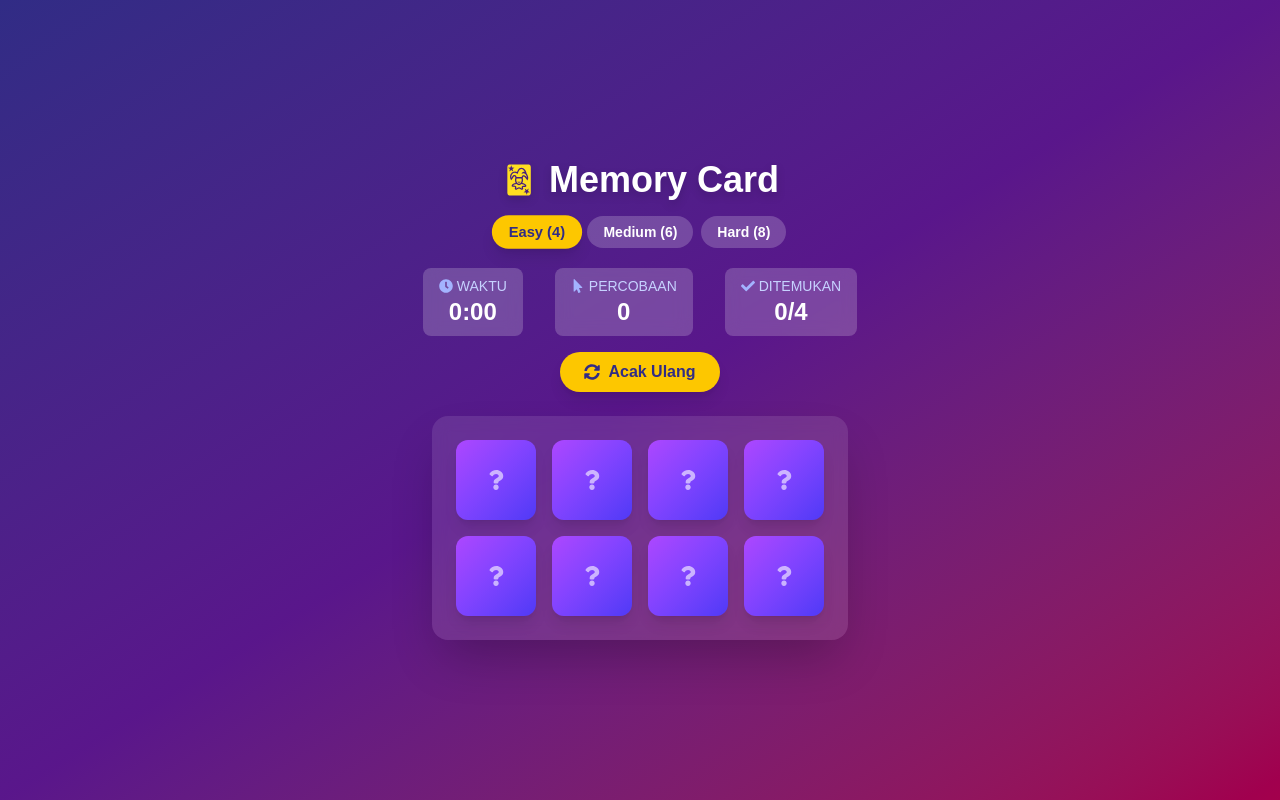
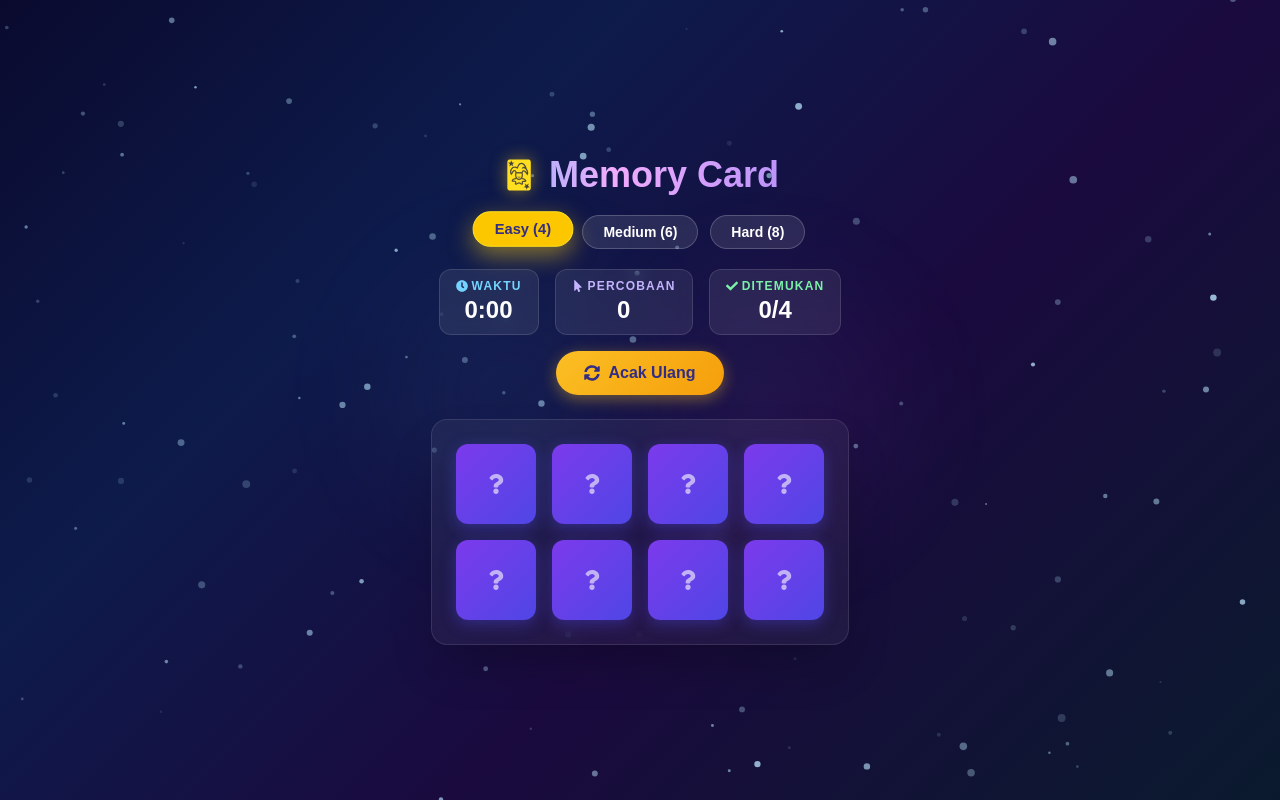
Before and after one commit to Soheee1/UGD4_C_2916, a Next.js app: page / in a window 1280 px wide. Built offline with nearby package versions, Linux system fonts and the light colour scheme.

Commit message:
Updating Game
Updating UI and Adding Feature

```diff
--- a/src/app/globals.css
+++ b/src/app/globals.css
@@ -1,8 +1,8 @@
 @import "tailwindcss";
 
 :root {
-  --background: #ffffff;
-  --foreground: #171717;
+  --background: #0a0a1a;
+  --foreground: #e2e8f0;
 }
 
 @theme inline {
@@ -16,22 +16,153 @@ body {
   background: var(--background);
   color: var(--foreground);
   font-family: Arial, Helvetica, sans-serif;
+  overflow-x: hidden;
+}
+
+#snow-canvas {
+  position: fixed;
+  top: 0; left: 0;
+  width: 100%; height: 100%;
+  pointer-events: none;
+  z-index: 0;
+}
+
+.title-gradient {
+  background: linear-gradient(90deg, #a78bfa, #38bdf8, #f0abfc, #a78bfa);
+  background-size: 300% 100%;
+  -webkit-background-clip: text;
+  -webkit-text-fill-color: transparent;
+  background-clip: text;
+  animation: title-flow 4s ease-in-out infinite;
+  display: inline-block;
+  transition: letter-spacing 0.4s ease, transform 0.4s ease;
+}
+
+.title-gradient:hover {
+  letter-spacing: 0.08em;
+  transform: translateY(-3px);
+}
+
+@keyframes title-flow {
+  0%, 100% { background-position: 0% 50%; }
+  50%       { background-position: 100% 50%; }
+}
+
+.btn-levitate {
+  transition: transform 0.25s cubic-bezier(.34,1.56,.64,1), box-shadow 0.25s ease;
+}
+.btn-levitate:hover {
+  transform: translateY(-5px) scale(1.06);
+  box-shadow: 0 12px 28px rgba(250,204,21,0.45);
+}
+.btn-levitate:active {
+  transform: translateY(-2px) scale(0.98);
+}
+
+.btn-diff {
+  transition: transform 0.25s cubic-bezier(.34,1.56,.64,1), box-shadow 0.25s ease;
+}
+.btn-diff:hover {
+  transform: translateY(-4px) scale(1.08);
+  box-shadow: 0 8px 20px rgba(167,139,250,0.5);
+}
+.btn-diff:active {
+  transform: translateY(-1px) scale(0.97);
+}
+.btn-diff.active {
+  transform: translateY(-3px) scale(1.05);
+  box-shadow: 0 8px 22px rgba(250,204,21,0.5);
+}
+
+.card-scene {
+  perspective: 800px;
+  width: 5rem;
+  height: 5rem;
+}
+
+.card-inner {
+  width: 100%; height: 100%;
+  position: relative;
+  transform-style: preserve-3d;
+  transition: transform 0.5s cubic-bezier(.4,0,.2,1);
+}
+
+.card-inner.flipped {
+  transform: rotateY(180deg);
+}
+
+.card-front, .card-back {
+  position: absolute;
+  inset: 0;
+  backface-visibility: hidden;
+  border-radius: 0.75rem;
+  display: flex;
+  align-items: center;
+  justify-content: center;
+}
+
+.card-front {
+  background: linear-gradient(135deg, #7c3aed, #4f46e5);
+  box-shadow: 0 4px 15px rgba(79,70,229,0.4);
+  cursor: pointer;
+  transition: transform 0.2s ease, box-shadow 0.2s ease;
+}
+.card-front:hover {
+  transform: scale(1.08);
+  box-shadow: 0 8px 25px rgba(79,70,229,0.6);
+}
+
+.card-back {
+  background: white;
+  transform: rotateY(180deg);
+  box-shadow: 0 4px 15px rgba(0,0,0,0.2);
+}
+
+@keyframes matched-glow {
+  0%   { box-shadow: 0 0 0px rgba(74,222,128,0); }
+  40%  { box-shadow: 0 0 30px 8px rgba(74,222,128,0.9), 0 0 60px 16px rgba(74,222,128,0.4); }
+  100% { box-shadow: 0 0 10px 2px rgba(74,222,128,0.3); }
+}
+
+.card-matched .card-back {
+  animation: matched-glow 0.8s ease-out forwards;
+  ring: 2px solid #4ade80;
+  opacity: 0.85;
+}
+
+@keyframes wrong-shake {
+  0%   { transform: rotateY(180deg) translateX(0); }
+  20%  { transform: rotateY(180deg) translateX(-6px); }
+  40%  { transform: rotateY(180deg) translateX(6px); }
+  60%  { transform: rotateY(180deg) translateX(-4px); }
+  80%  { transform: rotateY(180deg) translateX(4px); }
+  100% { transform: rotateY(180deg) translateX(0); }
+}
+
+@keyframes wrong-fadeup {
+  0%   { opacity: 1; transform: rotateY(180deg) translateY(0); }
+  60%  { opacity: 0.6; transform: rotateY(180deg) translateY(-8px); }
+  100% { opacity: 1; transform: rotateY(180deg) translateY(0); }
+}
+
+.card-wrong .card-back {
+  animation: wrong-fadeup 0.7s ease-out forwards;
+  background: #fef2f2;
 }
 
 @keyframes bounce-once {
-  0% {
-    transform: scale(0.8);
-  }
-
-  50% {
-    transform : scale(1.15);
-  }
-
-  100% {
-    transform: scale(1);
-  }
+  0%   { transform: scale(0.6); }
+  60%  { transform: scale(1.2); }
+  100% { transform: scale(1); }
+}
+.animate-bounce-once {
+  animation: bounce-once 0.4s cubic-bezier(.34,1.56,.64,1);
 }
 
-.animate-bounce-once {
-  animation: bounce-once 0.3s ease-out
+@keyframes win-pulse {
+  0%, 100% { opacity: 1; transform: scale(1); }
+  50%       { opacity: 0.8; transform: scale(1.04); }
 }
+.animate-win {
+  animation: win-pulse 1.2s ease-in-out infinite;
+}
--- a/src/app/page.js
+++ b/src/app/page.js
@@ -3,25 +3,26 @@
 import React, { useState, useEffect, useRef } from "react";
 import GameBoard from "@/components/GameBoard";
 import ScoreBoard from "@/components/ScoreBoard";
+import SnowCanvas from "@/components/Snowcanvas";
 
 import { GiCardJoker } from 'react-icons/gi';
 import { FaAppleAlt, FaLemon, FaHeart, FaStar, FaWater, FaBolt, FaSnowflake, FaCloud } from "react-icons/fa";
 
 const ICONS = [
-  { icon: FaAppleAlt, color: '#ef4444' },
-  { icon: FaLemon, color: '#eab308' },
-  { icon: FaHeart, color: '#ec4899' },
-  { icon: FaStar, color: '#f97316' },
-  { icon: FaWater, color: '#2b65ec' },
-  { icon: FaBolt, color: '#facc15' },
+  { icon: FaAppleAlt,  color: '#ef4444' },
+  { icon: FaLemon,     color: '#eab308' },
+  { icon: FaHeart,     color: '#ec4899' },
+  { icon: FaStar,      color: '#f97316' },
+  { icon: FaWater,     color: '#2b65ec' },
+  { icon: FaBolt,      color: '#facc15' },
   { icon: FaSnowflake, color: '#38bdf8' },
-  { icon: FaCloud, color: '#a5b4fc' },
+  { icon: FaCloud,     color: '#a5b4fc' },
 ];
 
 const DIFFICULTY = {
-  Easy: { pairs: 4 },
+  Easy:   { pairs: 4 },
   Medium: { pairs: 6 },
-  Hard: { pairs: 8 },
+  Hard:   { pairs: 8 },
 };
 
 const shuffleArray = (array) => {
@@ -36,7 +37,7 @@ const shuffleArray = (array) => {
 const createCards = (pairs) => {
   const selected = ICONS.slice(0, pairs);
   const paired = selected.flatMap((item, index) => [
-    { id: index * 2, icon: item.icon, color: item.color, pairId: index },
+    { id: index * 2,     icon: item.icon, color: item.color, pairId: index },
     { id: index * 2 + 1, icon: item.icon, color: item.color, pairId: index },
   ]);
   return shuffleArray(paired);
@@ -53,6 +54,7 @@ export default function Home() {
   const [cards, setCards] = useState(() => createCards(4));
   const [flippedCards, setFlippedCards] = useState([]);
   const [matchedCards, setMatchedCards] = useState([]);
+  const [wrongCards, setWrongCards] = useState([]);
   const [moves, setMoves] = useState(0);
   const [time, setTime] = useState(0);
   const [isRunning, setIsRunning] = useState(false);
@@ -74,27 +76,40 @@ export default function Home() {
     }
   }, [matchedCards, difficulty]);
 
+  const cardsRef = useRef(cards);
+
+  useEffect(() => {
+    cardsRef.current = cards;
+  }, [cards]);
+
   useEffect(() => {
   if (flippedCards.length === 2) {
     const [firstId, secondId] = flippedCards;
     const firstCard = cards.find(c => c.id === firstId);
     const secondCard = cards.find(c => c.id === secondId);
 
+    if (!firstCard || !secondCard) return;
+
     setMoves(prev => prev + 1);
 
     if (firstCard.pairId === secondCard.pairId) {
+      setWrongCards([]);
       setMatchedCards(prev => [...prev, firstId, secondId]);
       setFlippedCards([]);
     } else {
-        const t = setTimeout(() => setFlippedCards([]), 800);
+      setWrongCards([firstId, secondId]);
+      const t = setTimeout(() => {
+        setFlippedCards([]);
+        setWrongCards([]);
+      }, 900);
       return () => clearTimeout(t);
     }
   }
-  }, [flippedCards, cards]);
+}, [flippedCards]);
 
   const handleCardFlip = (id) => {
     if (!isRunning) setIsRunning(true);
-    if (flippedCards.length < 2 && !flippedCards.includes(id)) {
+    if (flippedCards.length < 2 && !flippedCards.includes(id) && !matchedCards.includes(id)) {
       setFlippedCards(prev => [...prev, id]);
     }
   };
@@ -104,6 +119,7 @@ export default function Home() {
     setCards(createCards(DIFFICULTY[level].pairs));
     setFlippedCards([]);
     setMatchedCards([]);
+    setWrongCards([]);
     setMoves(0);
     setTime(0);
     setIsRunning(false);
@@ -117,24 +133,32 @@ export default function Home() {
   const totalPairs = DIFFICULTY[difficulty].pairs;
   const isGameComplete = matchedCards.length / 2 === totalPairs;
 
-  const gridCols = difficulty === 'Hard' ? 4 : 4;
+  return (
+    <div className="relative min-h-screen flex flex-col items-center justify-center p-4"
+      style={{ background: 'linear-gradient(135deg, #0a0a2e 0%, #0d1b4b 30%, #1a0a3e 60%, #0a1a2e 100%)' }}
+    >
+      <SnowCanvas />
 
-  return (
-    <div className="min-h-screen flex flex-col items-center justify-center bg-gradient-to-br from-indigo-900 via-purple-900 to-pink-800 p-4">
-      <h1 className="text-4xl font-bold mb-4 text-white drop-shadow-lg flex items-center gap-3">
-        <GiCardJoker className="text-yellow-300 text-4xl" />
-        Memory Card
+      <div className="fixed top-1/4 left-1/4 w-96 h-96 rounded-full pointer-events-none"
+        style={{ background: 'radial-gradient(circle, rgba(56,189,248,0.08) 0%, transparent 70%)', filter: 'blur(40px)' }} />
+      <div className="fixed bottom-1/4 right-1/4 w-96 h-96 rounded-full pointer-events-none"
+        style={{ background: 'radial-gradient(circle, rgba(167,139,250,0.08) 0%, transparent 70%)', filter: 'blur(40px)' }} />
+
+      <div className="relative z-10 flex flex-col items-center">
+        <h1 className="text-4xl font-bold mb-5 flex items-center gap-3">
+          <GiCardJoker className="text-yellow-300 text-4xl drop-shadow-lg" style={{ filter: 'drop-shadow(0 0 8px rgba(250,204,21,0.6))' }} />
+          <span className="title-gradient cursor-default">Memory Card</span>
         </h1>
 
-      <div className="flex gap-2 mb-5">
+        <div className="flex gap-3 mb-5">
           {Object.keys(DIFFICULTY).map((level) => (
             <button
               key={level}
               onClick={() => handleDifficulty(level)}
-            className={`px-4 py-1.5 rounded-full font-semibold text-sm transition-all duration-200
+              className={`btn-diff px-5 py-1.5 rounded-full font-semibold text-sm border
                 ${difficulty === level
-                ? 'bg-yellow-400 text-indigo-900 shadow-lg scale-105'
-                : 'bg-white/20 text-white hover:bg-white/30'
+                  ? 'active bg-yellow-400 text-indigo-900 border-yellow-300'
+                  : 'bg-white/10 text-white border-white/20 hover:bg-white/20 hover:border-white/40'
                 }`}
             >
               {level} ({DIFFICULTY[level].pairs})
@@ -151,14 +175,18 @@ export default function Home() {
           isGameComplete={isGameComplete}
         />
 
-      <div className="bg-white/10 backdrop-blur-sm p-6 rounded-2xl shadow-2xl">
+        <div className="p-6 rounded-2xl shadow-2xl"
+          style={{ background: 'rgba(255,255,255,0.05)', backdropFilter: 'blur(12px)', border: '1px solid rgba(255,255,255,0.1)' }}
+        >
           <GameBoard
             cards={cards}
             flippedCards={flippedCards}
             matchedCards={matchedCards}
+            wrongCards={wrongCards}
             onFlip={handleCardFlip}
-          cols={gridCols}
+            cols={4}
           />
+        </div>
       </div>
     </div>
   );
--- a/src/components/Card.js
+++ b/src/components/Card.js
@@ -1,30 +1,48 @@
-import React from "react";
+'use client';
+
+import React, { useState, useEffect } from "react";
 import { FaQuestion } from 'react-icons/fa';
 
+function Card({ card, isFlipped, isMatched, isWrong, onFlip }) {
+  const [spinning, setSpinning] = useState(false);
 
-function Card ({card, isFlipped, isMatched, onFlip}) {
   const handleClick = () => {
-        if(!isFlipped && !isMatched) {
+    if (!isFlipped && !isMatched && !spinning) {
+      setSpinning(true);
       onFlip(card.id);
     }
   };
 
+  useEffect(() => {
+    if (spinning) {
+      const t = setTimeout(() => setSpinning(false), 600);
+      return () => clearTimeout(t);
+    }
+  }, [spinning]);
+
   const isOpen = isFlipped || isMatched;
   const IconComponent = card.icon;
 
-    const cardClass = `w-20 h-20 flex items-center justify-center text-3xl rounded-xl cursor-pointer select-none transition-all duration-300 transform
-    ${isOpen ? 'bg-white shadow-md scale-100' : 'bg-gradient-to-br from-purple-500 to-indigo-600 shadow-lg hover:scale-105 hover:shadow-xl'}
-    ${isMatched ? 'opacity-70 ring-2 ring-green-400' : ''} `;
+  let innerClass = 'card-inner';
+  if (isOpen)    innerClass += ' flipped';
+  if (isMatched) innerClass += ' card-matched';
+  if (isWrong && !isMatched)   innerClass += ' card-wrong';
 
   return (
-        <div onClick={handleClick} className={cardClass}>
-            {isOpen ? (
+    <div className="card-scene" onClick={handleClick}>
+      <div className={innerClass}>
+        <div className="card-front">
+          <FaQuestion className="text-white/60 text-xl" />
+        </div>
+
+        <div className="card-back"
+          style={isMatched ? { border: '2px solid #4ade80' } : isWrong ? { border: '2px solid #f87171' } : {}}
+        >
           <span className="animate-bounce-once">
-                    <IconComponent style = {{color: card.color}} />
+            <IconComponent style={{ color: card.color, fontSize: '1.8rem' }} />
           </span>
-            ) : (
-                <FaQuestion className="text-white/60 text-xl" />
-            )}
+        </div>
+      </div>
     </div>
   );
 }
--- a/src/components/GameBoard.js
+++ b/src/components/GameBoard.js
@@ -1,15 +1,19 @@
 import React from "react";
 import Card from "./Card";
 
-function GameBoard ({cards, flippedCards, matchedCards, onFlip}) {
+function GameBoard({ cards, flippedCards, matchedCards, wrongCards = [], onFlip, cols = 4 }) {
   return (
-        <div className="grid grid-cols-4 gap-4 justify-items-center">
-            {cards.map(card =>(
+    <div
+      className="grid gap-4 justify-items-center"
+      style={{ gridTemplateColumns: `repeat(${cols}, minmax(0, 1fr))` }}
+    >
+      {cards.map(card => (
         <Card
           key={card.id}
           card={card}
           isFlipped={flippedCards.includes(card.id)}
           isMatched={matchedCards.includes(card.id)}
+          isWrong={wrongCards.includes(card.id)}
           onFlip={onFlip}
         />
       ))}
--- a/src/components/ScoreBoard.js
+++ b/src/components/ScoreBoard.js
@@ -1,43 +1,50 @@
 import React from "react";
 import { FaClock, FaMousePointer, FaSyncAlt, FaRedo, FaCheck } from "react-icons/fa";
 
-    function ScoreBoard ({time, moves, matchedCount, totalPairs, onReset}) {
-        const isGameComplete = matchedCount === totalPairs;
-
+function ScoreBoard({ time, moves, matchedCount, totalPairs, onReset, isGameComplete }) {
   return (
     <div className="text-center mb-6">
-                <div className="flex justify-center gap-8 mb-4">
-                    <div className="bg-white/20 backdrop-blur-sm px-4 py-2 rounded-lg min-w-[80px]">
-                        <p className="text-sm text-indigo-200 flex items-center justify-center gap-1">
-                            <FaClock className="text-indigo-300"/> WAKTU
+      <div className="flex justify-center gap-4 mb-4">
+        <div className="px-4 py-2 rounded-xl min-w-[80px]"
+          style={{ background: 'rgba(255,255,255,0.08)', border: '1px solid rgba(255,255,255,0.12)', backdropFilter: 'blur(8px)' }}
+        >
+          <p className="text-xs text-sky-300 flex items-center justify-center gap-1 font-semibold tracking-widest uppercase">
+            <FaClock /> WAKTU
           </p>
-                        <p className="text-2xl font-bold text-white">{time}</p>
+          <p className="text-2xl font-bold text-white tabular-nums">{time}</p>
         </div>
 
-                    <div className="bg-white/20 backdrop-blur-sm px-4 py-2 rounded-lg min-w-[80px]">
-                        <p className="text-sm text-indigo-200 flex items-center justify-center gap-1">
-                            <FaMousePointer className="text-indigo-300" />  PERCOBAAN
+        <div className="px-4 py-2 rounded-xl min-w-[80px]"
+          style={{ background: 'rgba(255,255,255,0.08)', border: '1px solid rgba(255,255,255,0.12)', backdropFilter: 'blur(8px)' }}
+        >
+          <p className="text-xs text-violet-300 flex items-center justify-center gap-1 font-semibold tracking-widest uppercase">
+            <FaMousePointer /> PERCOBAAN
           </p>
-                        <p className="text-2xl font-bold text-white">{moves}</p>
+          <p className="text-2xl font-bold text-white tabular-nums">{moves}</p>
         </div>
 
-                    <div className="bg-white/20 backdrop-blur-sm px-4 py-2 rounded-lg min-w-[80px]">
-                        <p className="text-sm text-indigo-200 flex items-center justify-center gap-1">
-                            <FaCheck className="text-indigo-300" /> DITEMUKAN
+        <div className="px-4 py-2 rounded-xl min-w-[80px]"
+          style={{ background: 'rgba(255,255,255,0.08)', border: '1px solid rgba(255,255,255,0.12)', backdropFilter: 'blur(8px)' }}
+        >
+          <p className="text-xs text-green-300 flex items-center justify-center gap-1 font-semibold tracking-widest uppercase">
+            <FaCheck /> DITEMUKAN
           </p>
-                        <p className="text-2xl font-bold text-white">{matchedCount}/{totalPairs}</p>
+          <p className="text-2xl font-bold text-white tabular-nums">{matchedCount}/{totalPairs}</p>
         </div>
       </div>
 
-                {isGameComplete  && (
-                    <p className="text-yellow-300 font-bold text-lg mb-3 animate-pulse">
-                        🎉🎉 Selamat ! Kamu Menang dalam {time} dan dalam waktu {moves}  🎉🎉
+      {isGameComplete && (
+        <p className="animate-win font-bold text-lg mb-3"
+          style={{ background: 'linear-gradient(90deg,#fbbf24,#f0abfc,#38bdf8)', WebkitBackgroundClip: 'text', WebkitTextFillColor: 'transparent' }}
+        >
+          🎉 Selamat! Menang dalam {moves} percobaan & {time}!
         </p>
       )}
 
       <button
         onClick={onReset}
-                    className="px-6 py-2 bg-yellow-400 text-indigo-900 font-bold rounded-full hover:bg-yellow-300 transition-all duration-200 shadow-lg flex items-center gap-2 mx-auto hover:scale-105"
+        className="btn-levitate px-7 py-2.5 font-bold rounded-full flex items-center gap-2 mx-auto text-indigo-900"
+        style={{ background: 'linear-gradient(135deg, #fbbf24, #f59e0b)', boxShadow: '0 4px 15px rgba(251,191,36,0.4)' }}
       >
         {isGameComplete ? <FaRedo /> : <FaSyncAlt />}
         {isGameComplete ? 'Main Lagi' : 'Acak Ulang'}
--- /dev/null
+++ b/src/components/Snowcanvas.js
@@ -0,0 +1,56 @@
+'use client';
+
+import { useEffect, useRef } from 'react';
+
+export default function SnowCanvas() {
+  const canvasRef = useRef(null);
+
+  useEffect(() => {
+    const canvas = canvasRef.current;
+    const ctx = canvas.getContext('2d');
+    let animId;
+
+    const resize = () => {
+      canvas.width  = window.innerWidth;
+      canvas.height = window.innerHeight;
+    };
+    resize();
+    window.addEventListener('resize', resize);
+
+    const flakes = Array.from({ length: 120 }, () => ({
+      x:       Math.random() * window.innerWidth,
+      y:       Math.random() * window.innerHeight,
+      r:       Math.random() * 3 + 1,
+      speed:   Math.random() * 0.8 + 0.3,
+      drift:   Math.random() * 0.4 - 0.2,
+      opacity: Math.random() * 0.6 + 0.2,
+      twinkle: Math.random() * Math.PI * 2,
+    }));
+
+    const draw = () => {
+      ctx.clearRect(0, 0, canvas.width, canvas.height);
+      flakes.forEach(f => {
+        f.twinkle += 0.02;
+        const alpha = f.opacity * (0.7 + 0.3 * Math.sin(f.twinkle));
+        ctx.beginPath();
+        ctx.arc(f.x, f.y, f.r, 0, Math.PI * 2);
+        ctx.fillStyle = `rgba(186,230,253,${alpha})`;
+        ctx.fill();
+        f.y += f.speed;
+        f.x += f.drift;
+        if (f.y > canvas.height + 5) { f.y = -5; f.x = Math.random() * canvas.width; }
+        if (f.x > canvas.width + 5)  f.x = -5;
+        if (f.x < -5) f.x = canvas.width + 5;
+      });
+      animId = requestAnimationFrame(draw);
+    };
+    draw();
+
+    return () => {
+      cancelAnimationFrame(animId);
+      window.removeEventListener('resize', resize);
+    };
+  }, []);
+
+  return <canvas ref={canvasRef} id="snow-canvas" />;
+}
```
Lines whose indentation alone changed are shown as unchanged.
